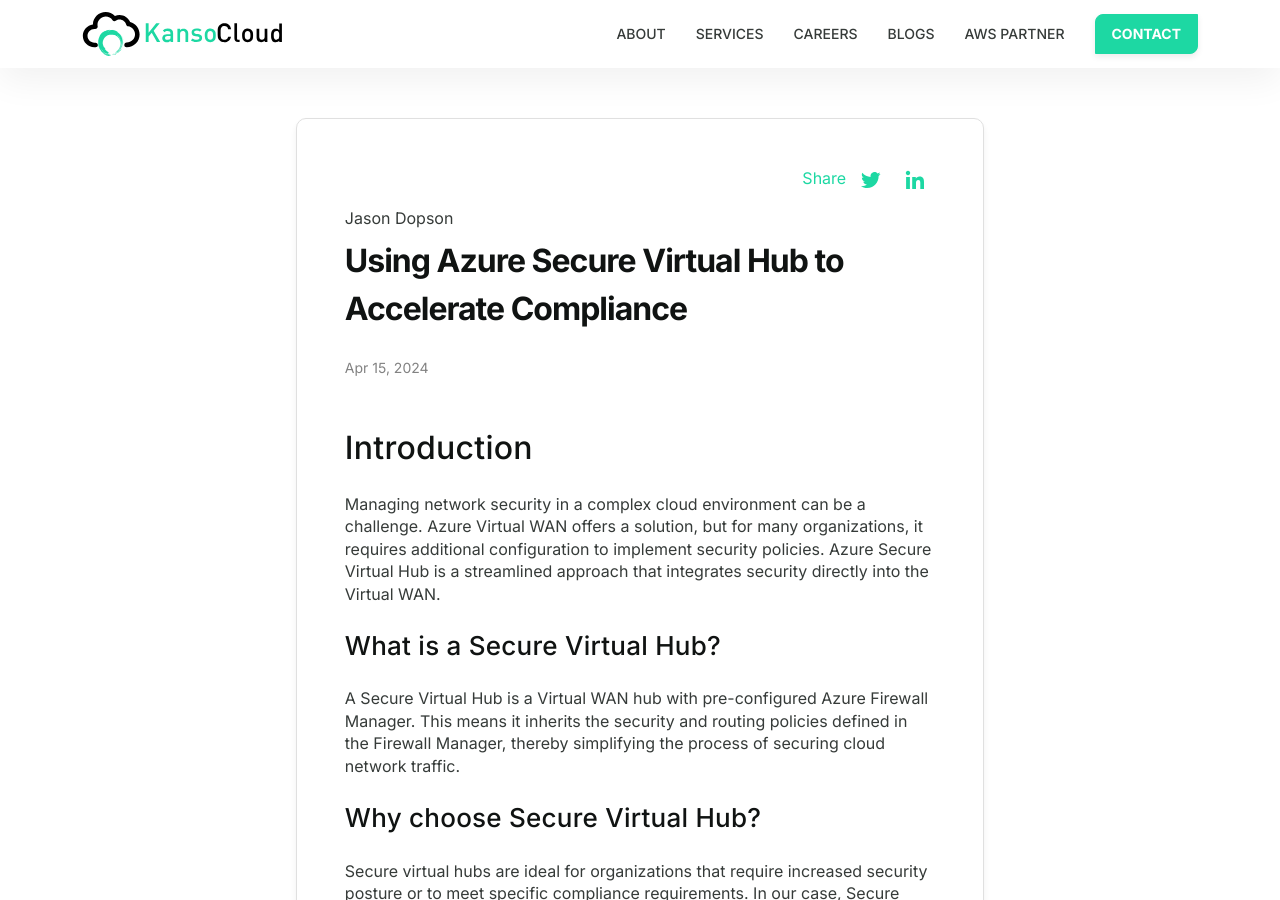
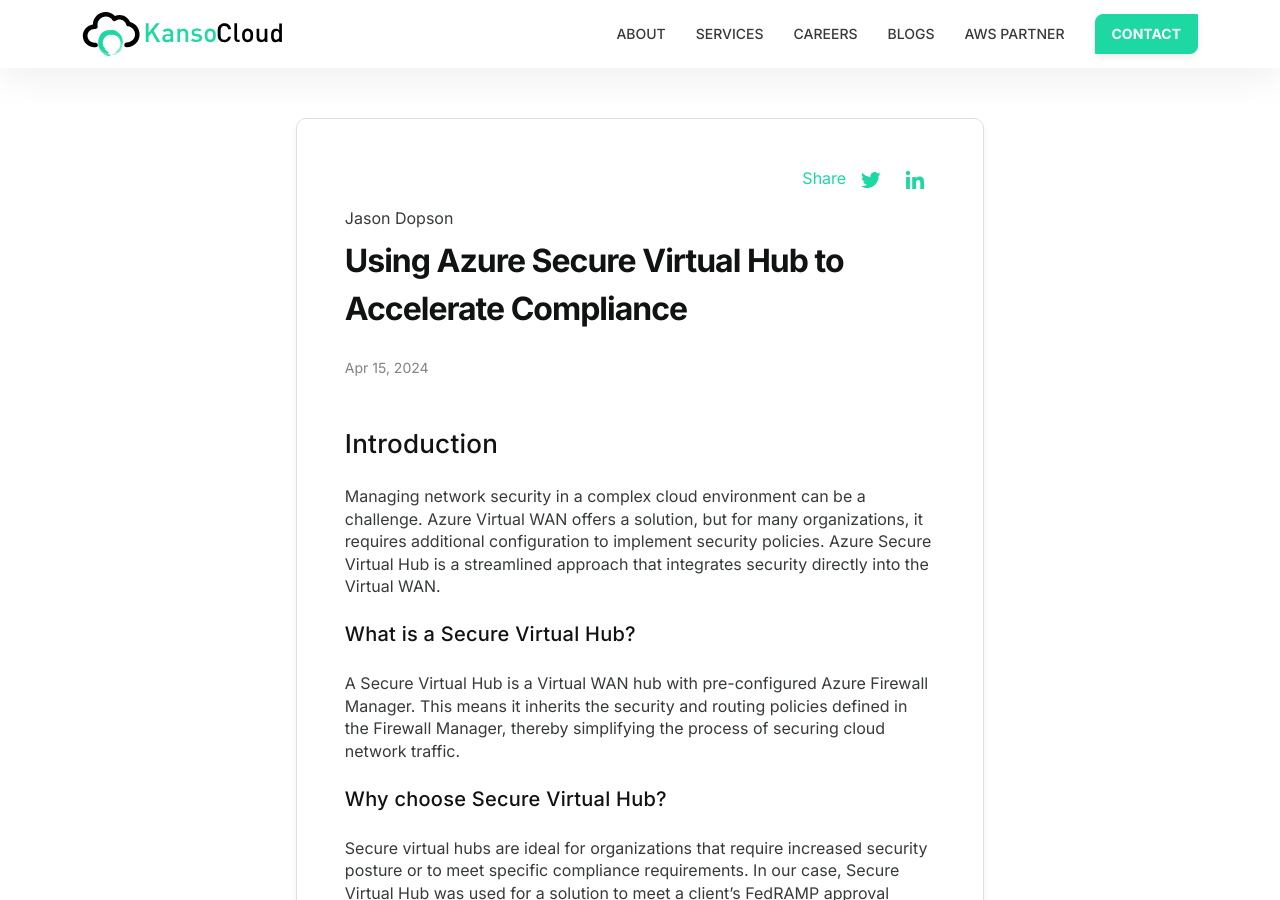
Before and after one commit to KansoCloud/kansocloud.github.io, a Jekyll site: the page built from _posts/2024-04-15-Using-Azure-Secure-Virtual-Hub-to-Accelerate-Compliance.md, in a window 1280 px wide and 900 px high. Built offline with Jekyll 4.4.1, drawn with Linux system fonts in a browser that asks for light colours.

Commit message:
headings adjusted

```diff
--- a/_posts/2024-04-15-Using-Azure-Secure-Virtual-Hub-to-Accelerate-Compliance.md
+++ b/_posts/2024-04-15-Using-Azure-Secure-Virtual-Hub-to-Accelerate-Compliance.md
@@ -7,15 +7,15 @@
     writer: "Jason Dopson"
 ---
 
-## Introduction
+### Introduction
 
 Managing network security in a complex cloud environment can be a challenge. Azure Virtual WAN offers a solution, but for many organizations, it requires additional configuration to implement security policies. Azure Secure Virtual Hub is a streamlined approach that integrates security directly into the Virtual WAN.
 
-### What is a Secure Virtual Hub?
+#### What is a Secure Virtual Hub?
 
 A Secure Virtual Hub is a Virtual WAN hub with pre-configured Azure Firewall Manager. This means it inherits the security and routing policies defined in the Firewall Manager, thereby simplifying the process of securing cloud network traffic.
 
-### Why choose Secure Virtual Hub?
+#### Why choose Secure Virtual Hub?
 
 Secure virtual hubs are ideal for organizations that require increased security posture or to meet specific compliance requirements. In our case, Secure Virtual Hub was used for a solution to meet a client’s FedRAMP approval process.
 
@@ -23,14 +23,14 @@
 
 Even though our VNets are secured behind a firewall, the traffic going between these VNets needs to be controlled. Of course, this can be accomplished solely with NSGs and ASGs but this can be cumbersome if the infrastructure is not managed with Infrastructure as Code (IaC) and additional automation.
 
-#### Benefits of Using Secure Virtual Hub
+##### Benefits of Using Secure Virtual Hub
 
 - Simplified Security Management
 - Enhanced Security
 - Flexible Security Options
 - Scalable Network Architecture
 
-#### Example FedRAMP Architecture
+##### Example FedRAMP Architecture
 
 Secure Virtual Hub can assist in establishing the FedRAMP network boundary quickly by using Azure Firewall Manager to create VNets and a Virtual WAN (in a hub-and-spoke topology) from a single interface. North-South and East-West traffic gets routed through Azure Firewall by using what is known as **routing intent**. Secure Virtual Hub maintains VNet-to-VNet and VNet-to-Internet connectivity by enforcing the next hop which will be the Azure Firewall.
 
@@ -40,6 +40,6 @@
 
 ![Azure secure vurtual hub](../images/Azure%20secure%20virtual%20hub/Azure-security-hub.png)
 
-### Conclusion
+#### Conclusion
 
 By implementing Azure Secure Virtual Hubs, network security management can be streamlined to enforce granular traffic controls thereby achieving a more robust and scalable cloud network architecture. Using the Secure Virtual Hub construct can accelerate an organization's public cloud journey by implementing core network components of a compliant landing zone. All this can be accomplished by using a single interface with just a few clicks to set up the appropriate configuration. In reality, it is more than a few clicks but it is always recommended to implement IaC (**for example, Terraform supports for this resource**).
```
Also changed, not shown: _posts/2024-15-24-Test-Driven-Development-in-DevSecOps.md (+5 -5 lines).
